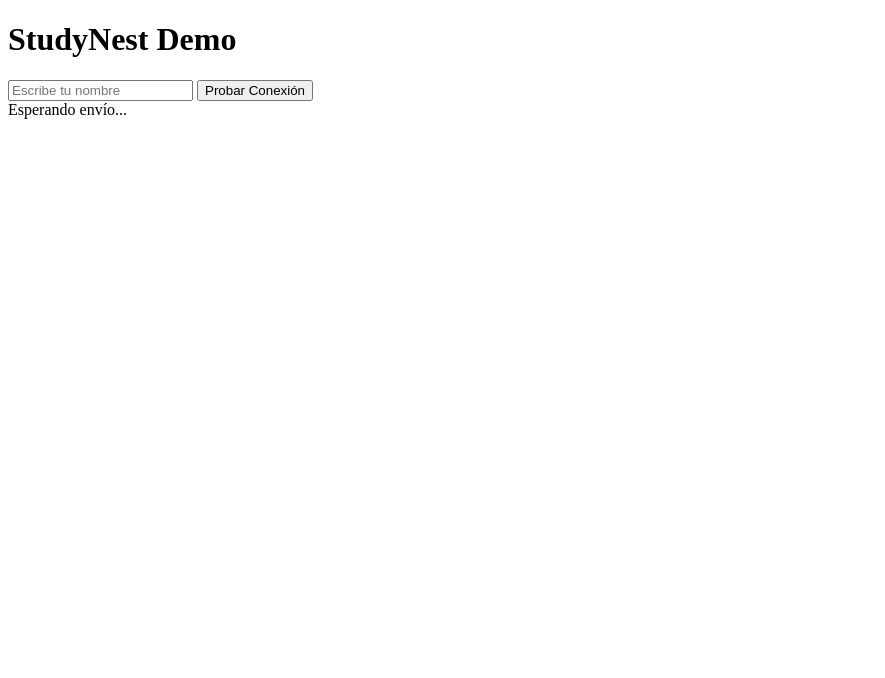
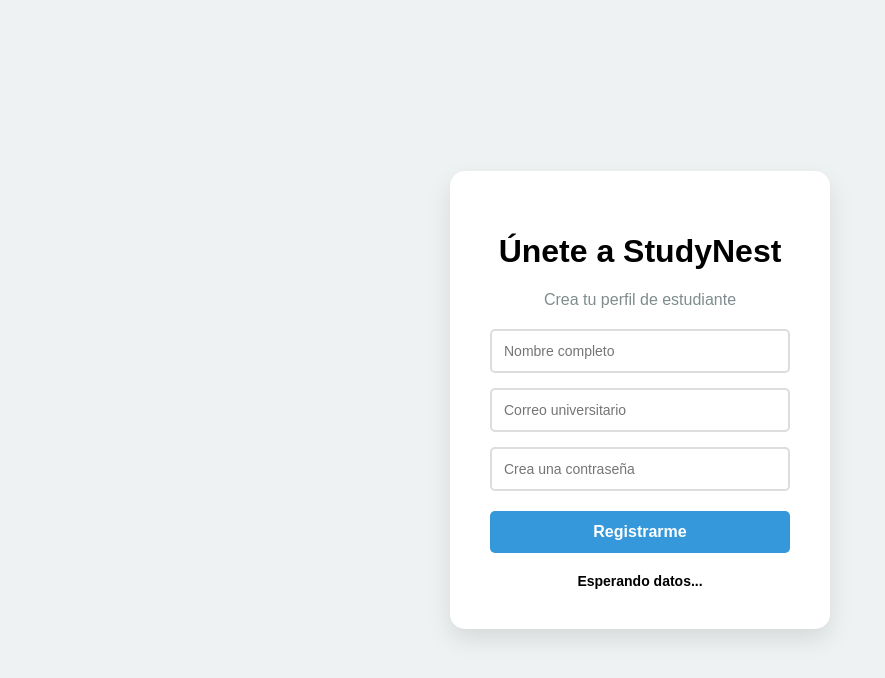
Before and after one commit to alejose2050-afk/StudyNest2, a plain HTML site: page index.html in a window 1280 px wide. Shown: the whole page, without its empty margins (0-885 px from the left). Drawn offline with Linux system fonts and the light colour scheme.

Commit message:
v0.2.0: Registro completo y configuraciones de backend

```diff
--- /dev/null
+++ b/backend/package.json
@@ -0,0 +1,6 @@
+{
+  "dependencies": {
+    "cors": "^2.8.6",
+    "express": "^5.2.1"
+  }
+}
--- a/css/styles.css
+++ b/css/styles.css
@@ -0,0 +1,64 @@
+body {
+    font-family: Arial, sans-serif;
+    display: flex;
+    justify-content: center;
+    align-items: center;
+    height: 100vh;
+    margin: 0;
+    background: #eef2f3;
+}
+
+.box {
+    background: white;
+    padding: 40px;
+    border-radius: 15px;
+    box-shadow: 0 10px 25px rgba(0,0,0,0.1);
+    text-align: center;
+    width: 300px;
+}
+
+.box p {
+    color: #7f8c8d;
+    margin-bottom: 20px;
+}
+
+.form-group {
+    display: flex;
+    flex-direction: column;
+    gap: 15px;
+    margin-bottom: 20px;
+}
+
+input {
+    padding: 12px;
+    border: 2px solid #ddd;
+    border-radius: 5px;
+    outline: none;
+    font-size: 14px;
+}
+
+input:focus {
+    border-color: #3498db;
+}
+
+button {
+    padding: 12px;
+    width: 100%;
+    background: #3498db;
+    color: white;
+    border: none;
+    border-radius: 5px;
+    cursor: pointer;
+    font-weight: bold;
+    font-size: 16px;
+}
+
+button:hover {
+    background: #2980b9;
+}
+
+#respuesta {
+    margin-top: 20px;
+    font-weight: bold;
+    font-size: 14px;
+}
--- a/index.html
+++ b/index.html
@@ -1,50 +1,30 @@
 <!DOCTYPE html>
-<html lang="es">
-
+<html lang = "es">
     <head>
         <meta charset="UTF-8">
         <meta name="viewport" content="width=device-width, initial-scale=1.0">
-    <title>StudyNest - Oficial</title>
+        <title>Registro - StudyNest</title>
         <link rel="stylesheet" href="css/styles.css">
     </head>
     <body>
 
-    <div class="box">
-        <h1>StudyNest Demo</h1>
-        <input type="text" id="nombreInput" placeholder="Escribe tu nombre">
-        <button onclick="enviarDatos()">Probar Conexión</button>
-        <div id="respuesta"> Esperando envío... </div>
+<div class = "box">
+    <h1>Únete a StudyNest</h1>
+    <p>Crea tu perfil de estudiante</p>
+
+    <div class="form-group">
+        <input type="text" id="nombreInput" placeholder="Nombre completo">
+            <input type="email" id="emailInput" placeholder="Correo universitario">
+            <input type="password" id="passwordInput" placeholder="Crea una contraseña">
         </div>
 
-    <script>
-        async function enviarDatos() {
-            const nombre = document.getElementById('nombreInput').value;
-            const cajaRespuesta = document.getElementById('respuesta');
+        <button onclick="enviarDatos()">Registrarme</button>
+        <div id="respuesta"> Esperando datos...</div>
 
-            if (!nombre) return alert("Escribe un nombre");
 
-            cajaRespuesta.innerText = "Conectando...";
+    </div>
 
-            try {
-                // Conectamos a la IP local y puerto 5000
-                const response = await fetch('http://127.0.0.1:5000/api/nombre', {
-                    method: 'POST',
-                    headers: { 'Content-Type': 'application/json' },
-                    body: JSON.stringify({ nombre: nombre })
-                });
+    <script src="./js/app.js"></script>
 
-                const data = await response.json();
-
-                // Mostramos el éxito
-                cajaRespuesta.innerHTML = `<span style="color: green;">✅ ${data.mensaje} <br> Hola, ${data.tuNombre}!</span>`;
-                console.log("Respuesta del servidor:", data);
-
-            } catch (error) {
-                console.error("Error:", error);
-                cajaRespuesta.innerHTML = `<span style="color: red;">❌ Error: ¿Encendiste el servidor?</span>`;
-            }
-        }
-    </script>
 </body>
-
 </html>
```
Also changed, not shown: backend/server.js (+27 -13 lines), 1 other file. Lines whose indentation alone changed are shown as unchanged.
